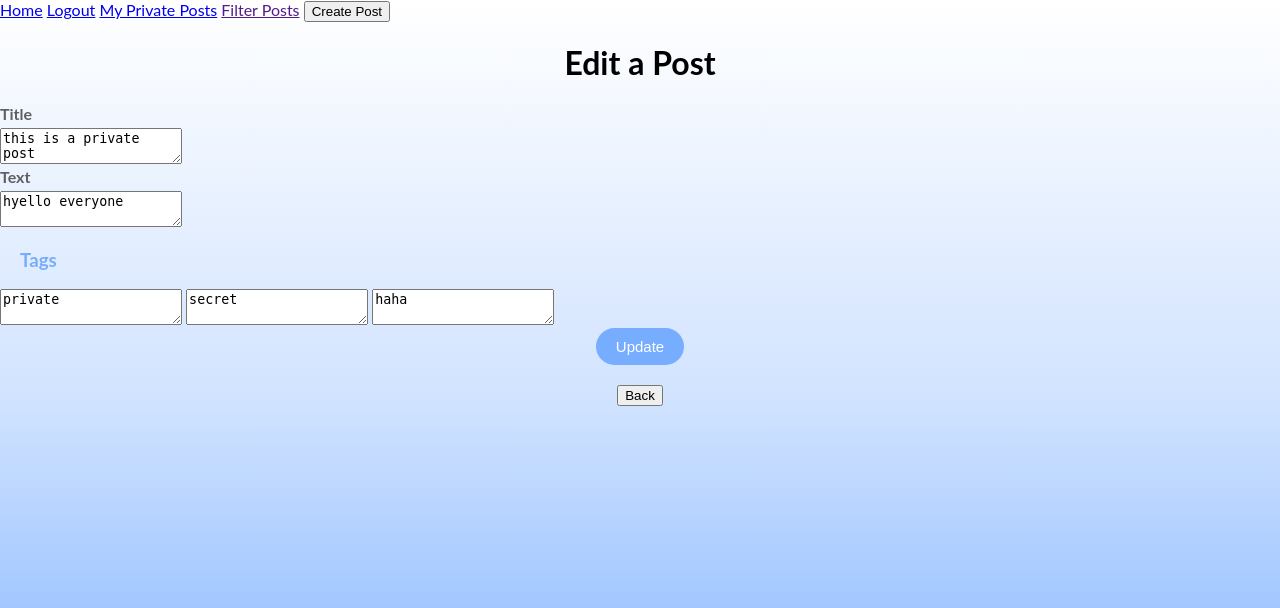
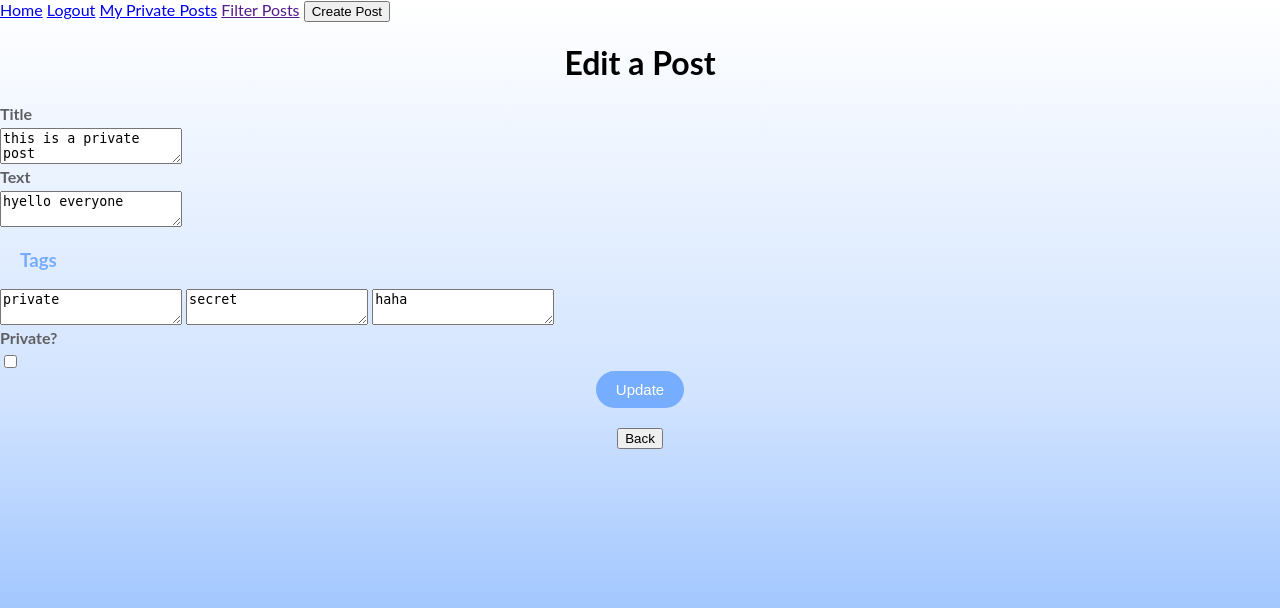
Before and after one commit to arnavpatel82/TAMID-project, a Flask app: page /update-post/1 in a window 1280 px wide. Shown: the top 608 px of the page. Run offline with Flask 2, Linux system fonts and the light colour scheme; a user stored in the database is signed in; data comes from the database, SQL or seed files in the repository; both versions use the stored data as it was after the commit.

Commit message:
fixed an issue with the update page not having an option to toggle public/private

```diff
--- a/website/models.py
+++ b/website/models.py
@@ -20,6 +20,6 @@ class Post(db.Model):
     tag2 = db.Column(db.String(32))
     tag3 = db.Column(db.String(32))
     date_created = db.Column(db.DateTime(timezone=True), default=func.now())
-    is_private = db.Column(db.Integer)
+    is_private = db.Column(db.Integer, default = 0)
     #sets up one to many relationship with foreignkey
     author = db.Column(db.Integer, db.ForeignKey('user.id', ondelete="CASCADE"), nullable=False)
--- a/website/templates/posts_div.html
+++ b/website/templates/posts_div.html
@@ -15,6 +15,7 @@
     {% if user.id == post.author %}
     <a href="/delete-post/{{post.id}}">Delete</a>
     <a href="/update-post/{{post.id}}">Update</a>
+
     {% endif %}
     <br>
     <br>
@@ -24,6 +25,7 @@
 
 
 
+    {% endfor %}
+    {% block footer %}{% endblock %}
 
-    {% endfor %}
 {% endblock %}
--- a/website/templates/update_post.html
+++ b/website/templates/update_post.html
@@ -14,6 +14,11 @@
   <textarea name="tag2" id="tag2" class="form-control" placeholder="tag2">{{ post.tag2 }}</textarea>
   <textarea name="tag3" id="tag3" class="form-control" placeholder="tag3">{{ post.tag3 }}</textarea>
 
+
+  <label for="is_private">Private?</label>
+  <input type="checkbox" name="is_private" id="is_private">
+
+
   <div align="center">
     <button type="submit" class="btn btn-lg btn-primary">Update</button>
   </div>
--- a/website/views.py
+++ b/website/views.py
@@ -7,19 +7,22 @@ from . import db
 
 views = Blueprint("views", __name__)
 
-
+#automatically route to the home page when the user logs in
 @views.route("/")
 @views.route("/home")
 @login_required
 def home():
+    #on the home page, display all posts.
     posts = Post.query.all()
     return render_template("home.html", user=current_user, posts=posts)
 
 
+#HTTP request for creating a post
 @views.route("/create-post", methods=['GET', 'POST'])
 @login_required
 def create_post():
     if request.method == "POST":
+        #get values from the form
         title = request.form.get('title')
         text = request.form.get('text')
         tag1 = request.form.get('tag1')
@@ -27,19 +30,23 @@ def create_post():
         tag3 = request.form.get('tag3')
         isprivate = request.form.get("is_private")
 
+        #if values are empty, flash an error message
         if not title or not text or not tag1 or not tag2 or not tag3:
             flash('Posts and tags cannot be empty', category='error')
         else:
+            #check the private/public checkbox values
             if isprivate:
                 isprivate = 1
             else:
                 isprivate = 0
+            #create a post with the entered title, text, tags, and update the author and privacy of the post
             post = Post(title=title, text=text, tag1=tag1, tag2=tag2, tag3=tag3, author=current_user.id, is_private=isprivate)
             db.session.add(post)
             db.session.commit()
+            #flash a message showing that post has been created, and redirect to the home page.
             flash('Post created!', category='success')
             return redirect(url_for('views.home'))
-
+    #if there is an issue when creating the post, render the create post page.
     return render_template('create_post.html', user=current_user)
 
 
@@ -75,6 +82,11 @@ def update_post(id):
             post.tag1 = request.form['tag1']
             post.tag2 = request.form['tag2']
             post.tag3 = request.form['tag3']
+
+            if request.form.get('is_private'):
+                post.is_private = 1
+            else:
+                post.is_private = 0
             db.session.commit()
             return redirect(url_for('views.home'))
 
```
Also changed, not shown: website/database.db.
